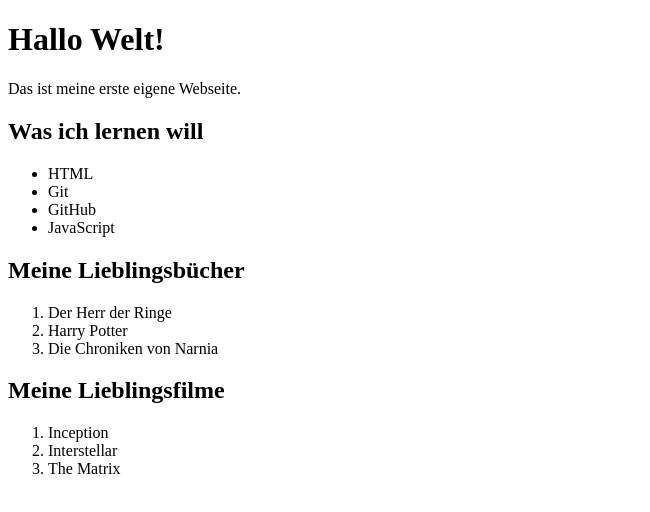
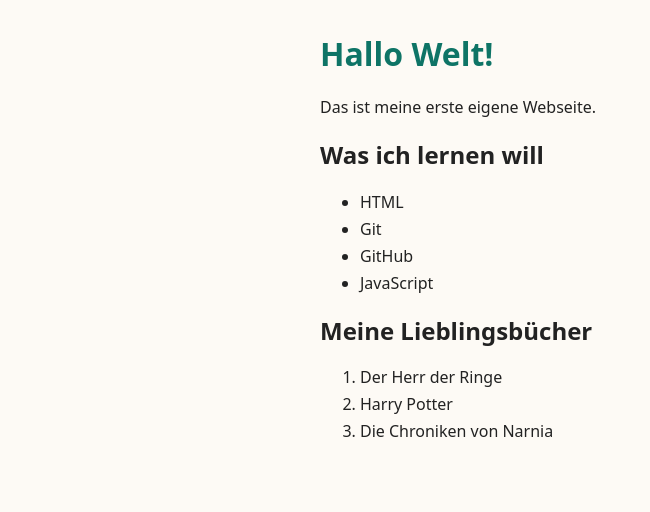
Before and after one commit to jenniferlueck7-art/meine-erste-Seite, a plain HTML site: page index.html in a window 1280 px wide. Shown: the whole page, without its empty margins (0-650 px from the left). Drawn offline with Linux system fonts and the light colour scheme.

Commit message:
Filme entfernt

```diff
--- a/index.html
+++ b/index.html
@@ -3,6 +3,7 @@
 <head>
   <meta charset="UTF-8">
   <title>Meine erste Seite</title>
+  <link rel="stylesheet" href="style.css">
 </head>
 <body>
   <h1>Hallo Welt!</h1>
@@ -22,10 +23,5 @@
     <li>Harry Potter</li>
     <li>Die Chroniken von Narnia</li>
   </ol>
-  <h2>Meine Lieblingsfilme</h2>
-    <ol>
-        <li>Inception</li>
-        <li>Interstellar</li>
-        <li>The Matrix</li>
-    </ol>
+
 </html>
--- /dev/null
+++ b/style.css
@@ -0,0 +1,16 @@
+body {
+  font-family: system-ui, sans-serif;
+  max-width: 40rem;
+  margin: 2rem auto;
+  padding: 0 1rem;
+  background: #fdfaf5;
+  color: #222;
+}
+
+h1 {
+  color: #0e7466;
+}
+
+li {
+  margin-bottom: 0.3rem;
+}
```
